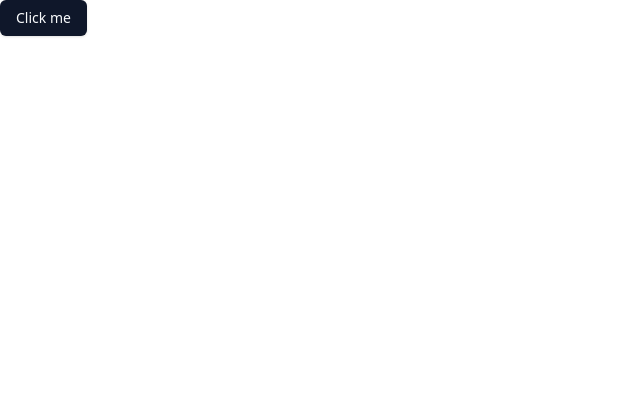
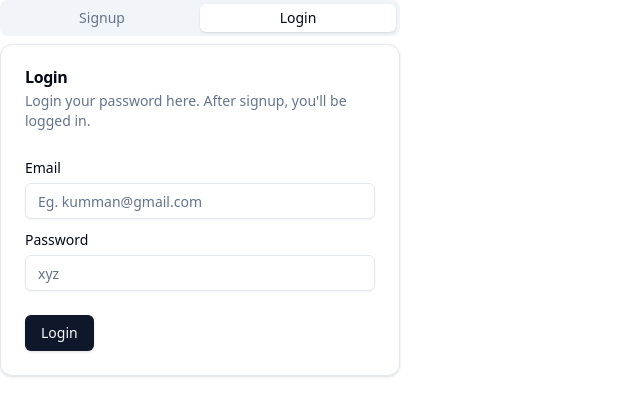
Before and after one commit to kummancoder/LMS-App-with-MERN-Stack, a React (Vite) app in the folder client/: page / in a window 1280 px wide. Shown: the top 416 px of the page, without its empty margins (0-640 px from the left). Built offline with nearby package versions, Linux system fonts and the light colour scheme.

Commit message:
add LoginSignUp page and UI components; update App component to use new structure

```diff
--- a/client/package.json
+++ b/client/package.json
@@ -10,7 +10,9 @@
     "preview": "vite preview"
   },
   "dependencies": {
+    "@radix-ui/react-label": "^2.1.1",
     "@radix-ui/react-slot": "^1.1.1",
+    "@radix-ui/react-tabs": "^1.1.2",
     "class-variance-authority": "^0.7.1",
     "clsx": "^2.1.1",
     "lucide-react": "^0.469.0",
--- a/client/src/App.jsx
+++ b/client/src/App.jsx
@@ -1,10 +1,12 @@
-import React from 'react'
-import { Button } from "@/components/ui/button"
+import React from 'react';
+import LoginSignUp from './pages/LoginSignUp'; // Correct import with proper casing
 
 const App = () => {
   return (
-    <Button>Click me</Button>
-  )
-}
+    <main>
+      <LoginSignUp /> {/* Correct JSX syntax */}
+    </main>
+  );
+};
 
-export default App
+export default App;
--- /dev/null
+++ b/client/src/components/ui/card.jsx
@@ -0,0 +1,50 @@
+import * as React from "react"
+
+import { cn } from "@/lib/utils"
+
+const Card = React.forwardRef(({ className, ...props }, ref) => (
+  <div
+    ref={ref}
+    className={cn("rounded-xl border bg-card text-card-foreground shadow", className)}
+    {...props} />
+))
+Card.displayName = "Card"
+
+const CardHeader = React.forwardRef(({ className, ...props }, ref) => (
+  <div
+    ref={ref}
+    className={cn("flex flex-col space-y-1.5 p-6", className)}
+    {...props} />
+))
+CardHeader.displayName = "CardHeader"
+
+const CardTitle = React.forwardRef(({ className, ...props }, ref) => (
+  <div
+    ref={ref}
+    className={cn("font-semibold leading-none tracking-tight", className)}
+    {...props} />
+))
+CardTitle.displayName = "CardTitle"
+
+const CardDescription = React.forwardRef(({ className, ...props }, ref) => (
+  <div
+    ref={ref}
+    className={cn("text-sm text-muted-foreground", className)}
+    {...props} />
+))
+CardDescription.displayName = "CardDescription"
+
+const CardContent = React.forwardRef(({ className, ...props }, ref) => (
+  <div ref={ref} className={cn("p-6 pt-0", className)} {...props} />
+))
+CardContent.displayName = "CardContent"
+
+const CardFooter = React.forwardRef(({ className, ...props }, ref) => (
+  <div
+    ref={ref}
+    className={cn("flex items-center p-6 pt-0", className)}
+    {...props} />
+))
+CardFooter.displayName = "CardFooter"
+
+export { Card, CardHeader, CardFooter, CardTitle, CardDescription, CardContent }
--- /dev/null
+++ b/client/src/components/ui/input.jsx
@@ -0,0 +1,19 @@
+import * as React from "react"
+
+import { cn } from "@/lib/utils"
+
+const Input = React.forwardRef(({ className, type, ...props }, ref) => {
+  return (
+    (<input
+      type={type}
+      className={cn(
+        "flex h-9 w-full rounded-md border border-input bg-transparent px-3 py-1 text-base shadow-sm transition-colors file:border-0 file:bg-transparent file:text-sm file:font-medium file:text-foreground placeholder:text-muted-foreground focus-visible:outline-none focus-visible:ring-1 focus-visible:ring-ring disabled:cursor-not-allowed disabled:opacity-50 md:text-sm",
+        className
+      )}
+      ref={ref}
+      {...props} />)
+  );
+})
+Input.displayName = "Input"
+
+export { Input }
--- /dev/null
+++ b/client/src/components/ui/label.jsx
@@ -0,0 +1,16 @@
+import * as React from "react"
+import * as LabelPrimitive from "@radix-ui/react-label"
+import { cva } from "class-variance-authority";
+
+import { cn } from "@/lib/utils"
+
+const labelVariants = cva(
+  "text-sm font-medium leading-none peer-disabled:cursor-not-allowed peer-disabled:opacity-70"
+)
+
+const Label = React.forwardRef(({ className, ...props }, ref) => (
+  <LabelPrimitive.Root ref={ref} className={cn(labelVariants(), className)} {...props} />
+))
+Label.displayName = LabelPrimitive.Root.displayName
+
+export { Label }
--- /dev/null
+++ b/client/src/components/ui/tabs.jsx
@@ -0,0 +1,41 @@
+import * as React from "react"
+import * as TabsPrimitive from "@radix-ui/react-tabs"
+
+import { cn } from "@/lib/utils"
+
+const Tabs = TabsPrimitive.Root
+
+const TabsList = React.forwardRef(({ className, ...props }, ref) => (
+  <TabsPrimitive.List
+    ref={ref}
+    className={cn(
+      "inline-flex h-9 items-center justify-center rounded-lg bg-muted p-1 text-muted-foreground",
+      className
+    )}
+    {...props} />
+))
+TabsList.displayName = TabsPrimitive.List.displayName
+
+const TabsTrigger = React.forwardRef(({ className, ...props }, ref) => (
+  <TabsPrimitive.Trigger
+    ref={ref}
+    className={cn(
+      "inline-flex items-center justify-center whitespace-nowrap rounded-md px-3 py-1 text-sm font-medium ring-offset-background transition-all focus-visible:outline-none focus-visible:ring-2 focus-visible:ring-ring focus-visible:ring-offset-2 disabled:pointer-events-none disabled:opacity-50 data-[state=active]:bg-background data-[state=active]:text-foreground data-[state=active]:shadow",
+      className
+    )}
+    {...props} />
+))
+TabsTrigger.displayName = TabsPrimitive.Trigger.displayName
+
+const TabsContent = React.forwardRef(({ className, ...props }, ref) => (
+  <TabsPrimitive.Content
+    ref={ref}
+    className={cn(
+      "mt-2 ring-offset-background focus-visible:outline-none focus-visible:ring-2 focus-visible:ring-ring focus-visible:ring-offset-2",
+      className
+    )}
+    {...props} />
+))
+TabsContent.displayName = TabsPrimitive.Content.displayName
+
+export { Tabs, TabsList, TabsTrigger, TabsContent }
--- /dev/null
+++ b/client/src/pages/LoginSignUp.jsx
@@ -0,0 +1,157 @@
+import { Button } from "@/components/ui/button";
+import {
+  Card,
+  CardContent,
+  CardDescription,
+  CardFooter,
+  CardHeader,
+  CardTitle,
+} from "@/components/ui/card";
+import { Input } from "@/components/ui/input";
+import { Label } from "@/components/ui/label";
+import { Tabs, TabsContent, TabsList, TabsTrigger } from "@/components/ui/tabs";
+import { useState } from "react";
+
+const LoginSignUp = () => {
+  const [signupInput, setSignupInput] = useState({
+    name: "",
+    email: "",
+    password: "",
+  });
+
+  const [loginInput, setLoginInput] = useState({
+    email: "",
+    password: "",
+  });
+
+  const changeInputHandler = (e, type) => {
+    const { name, value } = e.target;
+    if (type == "signup") {
+      setSignupInput({
+        ...signupInput,
+        [name]: value,
+      });
+    } else {
+      setLoginInput({
+        ...loginInput,
+        [name]: value,
+      });
+    }
+  };
+
+  const handleRegistration = (type) => {
+    console.log(type === "login" ? loginInput : signupInput);
+  };
+  return (
+    <Tabs defaultValue="login" className="w-[400px]">
+      <TabsList className="grid w-full grid-cols-2">
+        <TabsTrigger value="signup">Signup</TabsTrigger>
+        <TabsTrigger value="login">Login</TabsTrigger>
+      </TabsList>
+      <TabsContent value="signup">
+        <Card>
+          <CardHeader>
+            <CardTitle>Signup</CardTitle>
+            <CardDescription>
+              Create a new account and click signup when you're done.
+            </CardDescription>
+          </CardHeader>
+          <CardContent className="space-y-2">
+            <div className="space-y-1">
+              <Label htmlFor="name">Name</Label>
+              <Input
+                type="text"
+                name="name"
+                id="name"
+                required={true}
+                placeholder="Eg. Kumman"
+                value={signupInput.name}
+                onChange={(e) => changeInputHandler(e, "signup")}
+              />
+            </div>
+            <div className="space-y-1">
+              <Label htmlFor="email">Email</Label>
+              <Input
+                type="email"
+                name="email"
+                id="email"
+                required={true}
+                placeholder="Eg. kumman@gmail.com"
+                value={signupInput.email}
+                onChange={(e) => changeInputHandler(e, "signup")}
+              />
+            </div>
+            <div className="space-y-1">
+              <Label htmlFor="password">Password</Label>
+              <Input
+                type="password"
+                name="password"
+                id="password"
+                required={true}
+                value={signupInput.password}
+                placeholder="xyz"
+                onChange={(e) => changeInputHandler(e, "signup")}
+              />
+            </div>
+          </CardContent>
+          <CardFooter>
+            <Button
+              onClick={() => {
+                handleRegistration("signup");
+              }}
+            >
+              Signup
+            </Button>
+          </CardFooter>
+        </Card>
+      </TabsContent>
+      <TabsContent value="login">
+        <Card>
+          <CardHeader>
+            <CardTitle>Login</CardTitle>
+            <CardDescription>
+              Login your password here. After signup, you'll be logged in.
+            </CardDescription>
+          </CardHeader>
+          <CardContent className="space-y-2">
+            <div className="space-y-1">
+              <Label htmlFor="email">Email</Label>
+              <Input
+                type="email"
+                name="email"
+                id="email"
+                required={true}
+                placeholder="Eg. kumman@gmail.com"
+                value={loginInput.email}
+                onChange={(e) => changeInputHandler(e, "login")}
+              />
+            </div>
+            <div className="space-y-1">
+              <Label htmlFor="password">Password</Label>
+              <Input
+                type="password"
+                name="password"
+                id="password"
+                required={true}
+                placeholder="xyz"
+                value={loginInput.password}
+                onChange={(e) => changeInputHandler(e, "login")}
+              />
+            </div>
+          </CardContent>
+          <CardFooter>
+            <Button
+              onClick={() => {
+                handleRegistration("login");
+              }}
+            >
+              Login
+            </Button>
+          </CardFooter>
+        </Card>
+      </TabsContent>
+    </Tabs>
+  );
+};
+
+export default LoginSignUp;
```
Also changed, not shown: 1 other file (tests, documents, lock files or other folders).
